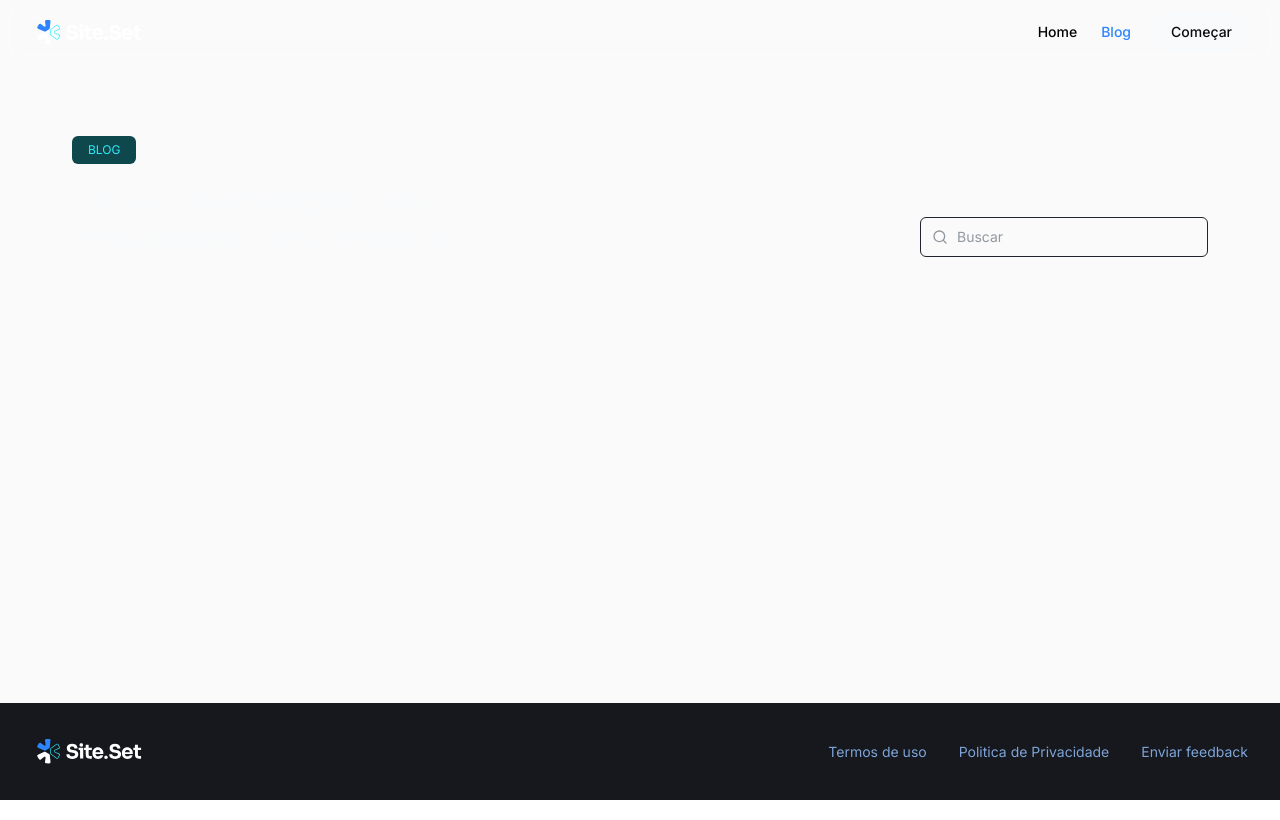
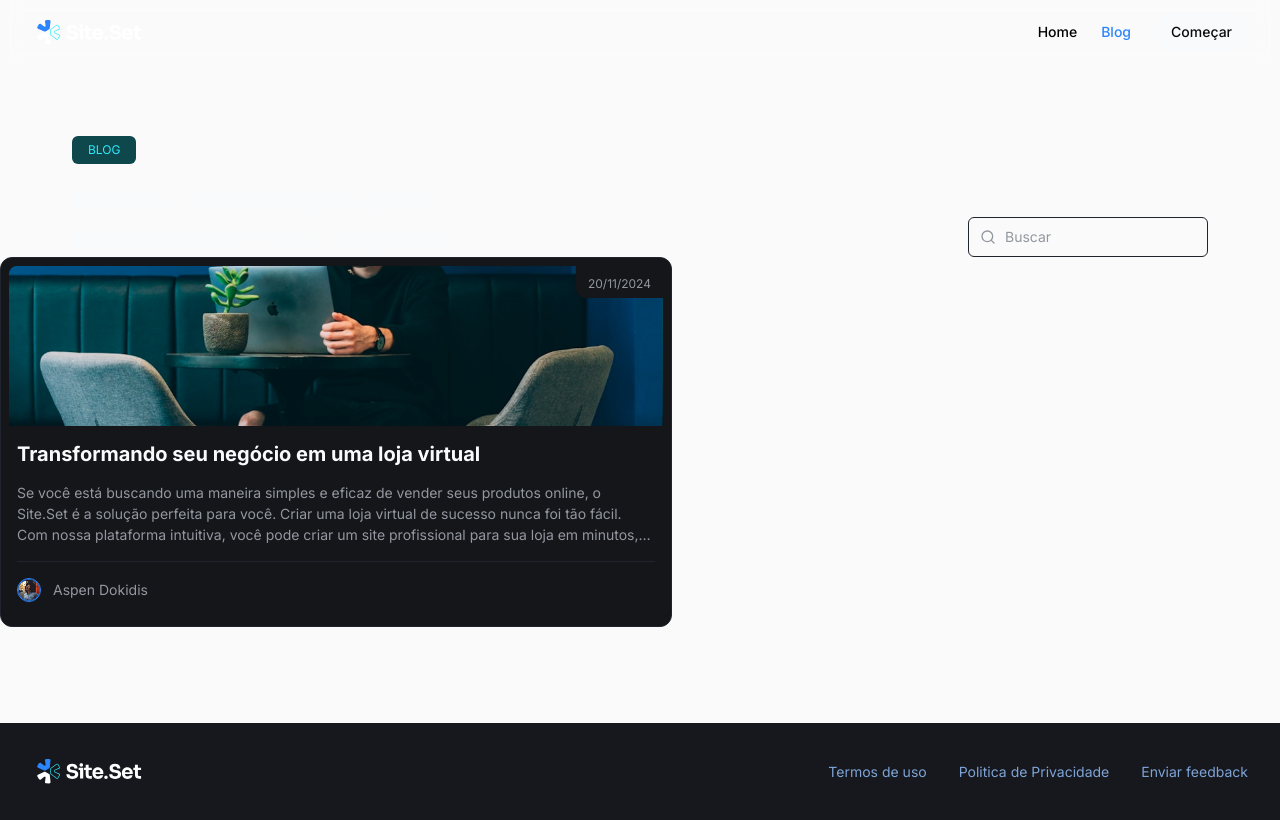
Before and after one commit to joao0pedro0alves/myblog, a Next.js app: page /blog in a window 1280 px wide. Built offline with nearby package versions, Linux system fonts and the light colour scheme; a web font is replaced by a local one.

Commit message:
add PostCard component

```diff
--- a/src/components/search/search.tsx
+++ b/src/components/search/search.tsx
@@ -1,4 +1,4 @@
-import { SearchIcon } from 'lucide-react'
+import { CircleXIcon, SearchIcon } from 'lucide-react'
 import { useRouter } from 'next/router'
 import { type ChangeEvent, type FormEvent, useCallback } from 'react'
 import { cn } from '@/lib/utils'
@@ -27,8 +27,15 @@ export function Search() {
     })
   }
 
+  function resetSearch() {
+    router.push('/blog?q=', undefined, {
+      shallow: true,
+      scroll: false,
+    })
+  }
+
   return (
-    <form onSubmit={handleSearch} className="relative group">
+    <form onSubmit={handleSearch} className="relative group w-full md:w-60">
       <SearchIcon
         className={cn(
           'text-gray-300 absolute left-3 top-1/2 -translate-y-1/2 h-4 w-4 transition-colors duration-200 group-focus-within:text-blue-300',
@@ -38,10 +45,18 @@ export function Search() {
 
       <input
         type="text"
-        className="h-10 w-72 bg-transparent border border-gray-400 pl-9 text-gray-100 rounded-md text-body-sm outline-none transition-all duration-200 focus-within:border-blue-300 focus-within:ring-1 focus-within:ring-blue-300 placeholder:text-gray-300 placeholder:text-body-sm"
+        className="w-full h-10 md:w-60 bg-transparent border border-gray-400 pl-9 text-gray-100 rounded-md text-body-sm outline-none transition-all duration-200 focus-within:border-blue-300 focus-within:ring-1 focus-within:ring-blue-300 placeholder:text-gray-300 placeholder:text-body-sm"
         placeholder="Buscar"
         onChange={handleQueryChange}
-        defaultValue={query}
+        value={query}
+      />
+
+      <CircleXIcon
+        onClick={resetSearch}
+        className={cn(
+          'text-gray-300 absolute right-3 top-1/2 -translate-y-1/2 h-4 w-4',
+          query ? 'visible' : 'invisible',
+        )}
       />
     </form>
   )
--- a/src/pages/blog/index.tsx
+++ b/src/pages/blog/index.tsx
@@ -1,23 +1,5 @@
-import { Search } from '@/components/search'
+import { BlogList } from '@/templates/blog'
 
 export default function BlogPage() {
-  return (
-    <div className="flex flex-col py-24 flex-grow h-full">
-      <header>
-        <div className="container space-y-6 flex flex-col items-start justify-between md:flex-row md:items-end lg:items-end">
-          <div className="flex flex-col gap-4">
-            <span className="text-body-tag text-cyan-100 w-fit rounded-md text-center md:text-left py-2 px-4 bg-cyan-300">
-              BLOG
-            </span>
-
-            <h1 className="text-balance text-start md:text-left text-heading-lg md:text-heading-xl max-w-2xl text-gray-100 font-sans">
-              Dicas e estratégias para impulsionar seu negócio
-            </h1>
-          </div>
-
-          <Search />
-        </div>
-      </header>
-    </div>
-  )
+  return <BlogList />
 }
--- /dev/null
+++ b/src/templates/blog/blog-list.tsx
@@ -0,0 +1,36 @@
+import { Search } from '@/components/search'
+import { PostCard } from './components/post-card'
+
+export function BlogList() {
+  return (
+    <div className="flex flex-col py-24 flex-grow h-full">
+      <header>
+        <div className="container space-y-6 flex flex-col items-start justify-between md:flex-row md:items-end lg:items-end">
+          <div className="flex flex-col gap-4">
+            <span className="text-body-tag text-cyan-100 w-fit rounded-md text-center md:text-left py-2 px-4 bg-cyan-300">
+              BLOG
+            </span>
+
+            <h1 className="text-balance text-start md:text-left text-heading-lg md:text-heading-xl max-w-2xl text-gray-100 font-sans">
+              Dicas e estratégias para impulsionar seu negócio
+            </h1>
+          </div>
+
+          <Search />
+        </div>
+      </header>
+
+      <PostCard
+        slug="transformando-seu-negocio"
+        title="Transformando seu negócio em uma loja virtual"
+        description="Se você está buscando uma maneira simples e eficaz de vender seus produtos online, o Site.Set é a solução perfeita para você. Criar uma loja virtual de sucesso nunca foi tão fácil. Com nossa plataforma intuitiva, você pode criar um site profissional para sua loja em minutos, sem precisar de conhecimentos técnicos."
+        date="20/11/2024"
+        image="/assets/posts/primeiro-post-example.png"
+        author={{
+          avatar: '/assets/avatars/customer-01.png',
+          name: 'Aspen Dokidis',
+        }}
+      />
+    </div>
+  )
+}
--- /dev/null
+++ b/src/templates/blog/components/post-card/index.ts
@@ -0,0 +1 @@
+export * from './post-card'
--- /dev/null
+++ b/src/templates/blog/components/post-card/post-card.tsx
@@ -0,0 +1,71 @@
+import Image from 'next/image'
+import Link from 'next/link'
+
+type Author = {
+  name: string
+  avatar: string
+}
+
+type PostCardProps = {
+  slug: string
+  title: string
+  description: string
+  image: string
+  date: string
+  author: Author
+}
+
+export function PostCard({
+  slug,
+  title,
+  description,
+  image,
+  date,
+  author,
+}: PostCardProps) {
+  return (
+    <Link
+      href={`/blog/${slug}`}
+      className="w-full max-w-2xl rounded-[12px] border border-gray-400 bg-gray-600 overflow-hidden transition-all duration-300 hover:border-blue-300"
+    >
+      <div className="p-2 rounded-md overflow-hidden">
+        <div className="relative">
+          <div className="absolute top-0 right-0 px-3 py-1 bg-gray-600 backdrop-blur-sm rounded-bl-[10px]">
+            <span className="text-gray-300 text-body-xs">{date}</span>
+          </div>
+
+          <Image
+            src={image}
+            alt=""
+            width={288}
+            height={144}
+            className="w-full h-40 object-cover object-center rounded-t-[8px]"
+          />
+        </div>
+
+        <div className="px-2 mt-4 space-y-4">
+          <h2 className="text-heading-sm text-gray-100 line-clamp-3">
+            {title}
+          </h2>
+
+          <p className="text-gray-300 text-body-sm line-clamp-3">
+            {description}
+          </p>
+
+          <div className="flex items-center gap-3 border-t border-gray-400 py-4">
+            <div className="relative h-5 w-5 md:size-6 overflow-hidden rounded-full border border-blue-200">
+              <Image
+                src={author.avatar}
+                alt=""
+                fill
+                className="object-cover rounded-sm"
+              />
+            </div>
+
+            <span className="text-body-sm text-gray-300">{author.name}</span>
+          </div>
+        </div>
+      </div>
+    </Link>
+  )
+}
--- /dev/null
+++ b/src/templates/blog/index.ts
@@ -0,0 +1 @@
+export * from './blog-list'
```
Also changed, not shown: public/assets/posts/primeiro-post-example.png (added).
